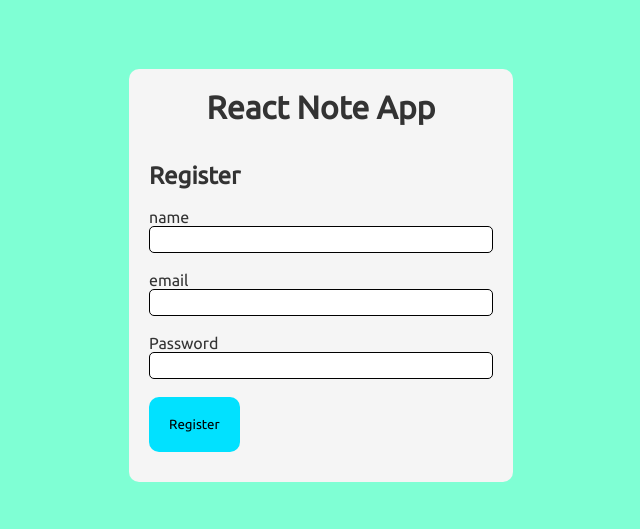
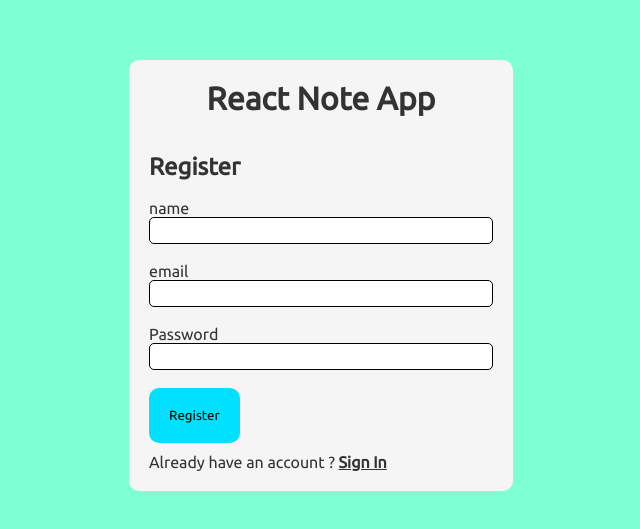
Before and after one commit to calvinadhikang/React-Note-App, a React (Vite) app: page /register in a window 1280 px wide. Shown: the part 125-654 px from the top of the page, without its empty margins (319-959 px from the left). Built offline with nearby package versions, Linux system fonts and the light colour scheme.

Commit message:
add register link and add PropTypes

```diff
--- a/src/contexts/ThemeContext.jsx
+++ b/src/contexts/ThemeContext.jsx
@@ -1,4 +1,5 @@
 import { createContext, useContext, useEffect, useState } from "react";
+import PropTypes from "prop-types";
 
 const ThemeContext = createContext("light");
 
@@ -22,3 +23,7 @@ export const ThemeProvider = ({children}) => {
         </ThemeContext.Provider>
     )
 }
+
+ThemeProvider.propTypes = {
+    children: PropTypes.node
+};
--- a/src/pages/LoginPage.jsx
+++ b/src/pages/LoginPage.jsx
@@ -1,7 +1,7 @@
 import React, { useContext, useState } from "react";
 import { login, putAccessToken } from "../utils/network";
 import useInput from "../utils/useInput";
-import { useNavigate } from "react-router-dom";
+import { useNavigate, Link } from "react-router-dom";
 
 export default function LoginPage(){
     const navigate = useNavigate();
@@ -39,10 +39,12 @@ export default function LoginPage(){
                     <br/>
                     <div>
                         <p>Password</p>
-                        <input type="text" className="input" value={password} onChange={setPassword} />
+                        <input type="password" className="input" value={password} onChange={setPassword} />
                     </div>
                     <br/>
                     <button className="btn" style={{ backgroundColor: "#01e1ff" }}>Login</button>
+                    <br />
+                    <p>Don't have an account ? <Link to="/register"><u><b>Sign Up</b></u></Link></p>
                 </>
                 }
             </form>
--- a/src/pages/RegisterPage.jsx
+++ b/src/pages/RegisterPage.jsx
@@ -1,6 +1,6 @@
 import { useState } from "react";
 import { register } from "../utils/network";
-import { useNavigate } from 'react-router-dom';
+import { useNavigate, Link } from 'react-router-dom';
 import useInput from "../utils/useInput";
 
 export default function RegisterPage(){
@@ -47,6 +47,8 @@ export default function RegisterPage(){
                     </div>
                     <br/>
                     <button className="btn" style={{ backgroundColor: "#01e1ff" }}>Register</button>
+                    <br />
+                    <p>Already have an account ? <Link to="/"><u><b>Sign In</b></u></Link></p>
                 </>
                 }
             </form>
```
